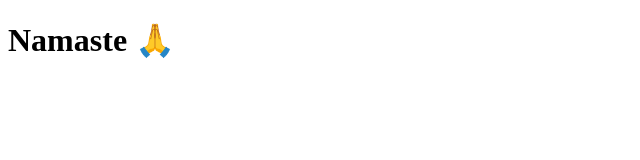
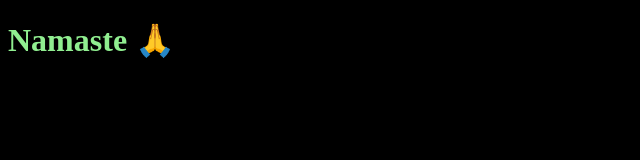
Before and after one commit to ramesh-km/ramesh-km.github.io, a plain HTML site: page index.html in a window 1280 px wide. Shown: the whole page, without its empty margins (0-640 px from the left). Drawn offline with Linux system fonts and the light colour scheme.

Commit message:
Make background color black

```diff
--- a/index.html
+++ b/index.html
@@ -4,6 +4,7 @@
   <meta charset="UTF-8">
   <meta http-equiv="X-UA-Compatible" content="IE=edge">
   <meta name="viewport" content="width=device-width, initial-scale=1.0">
+  <link rel="stylesheet" href="styles.css">
   <title>Ramesh</title>
 </head>
 <body>
--- /dev/null
+++ b/styles.css
@@ -0,0 +1,4 @@
+body {
+  background-color: black;
+  color: lightgreen;
+}
```
